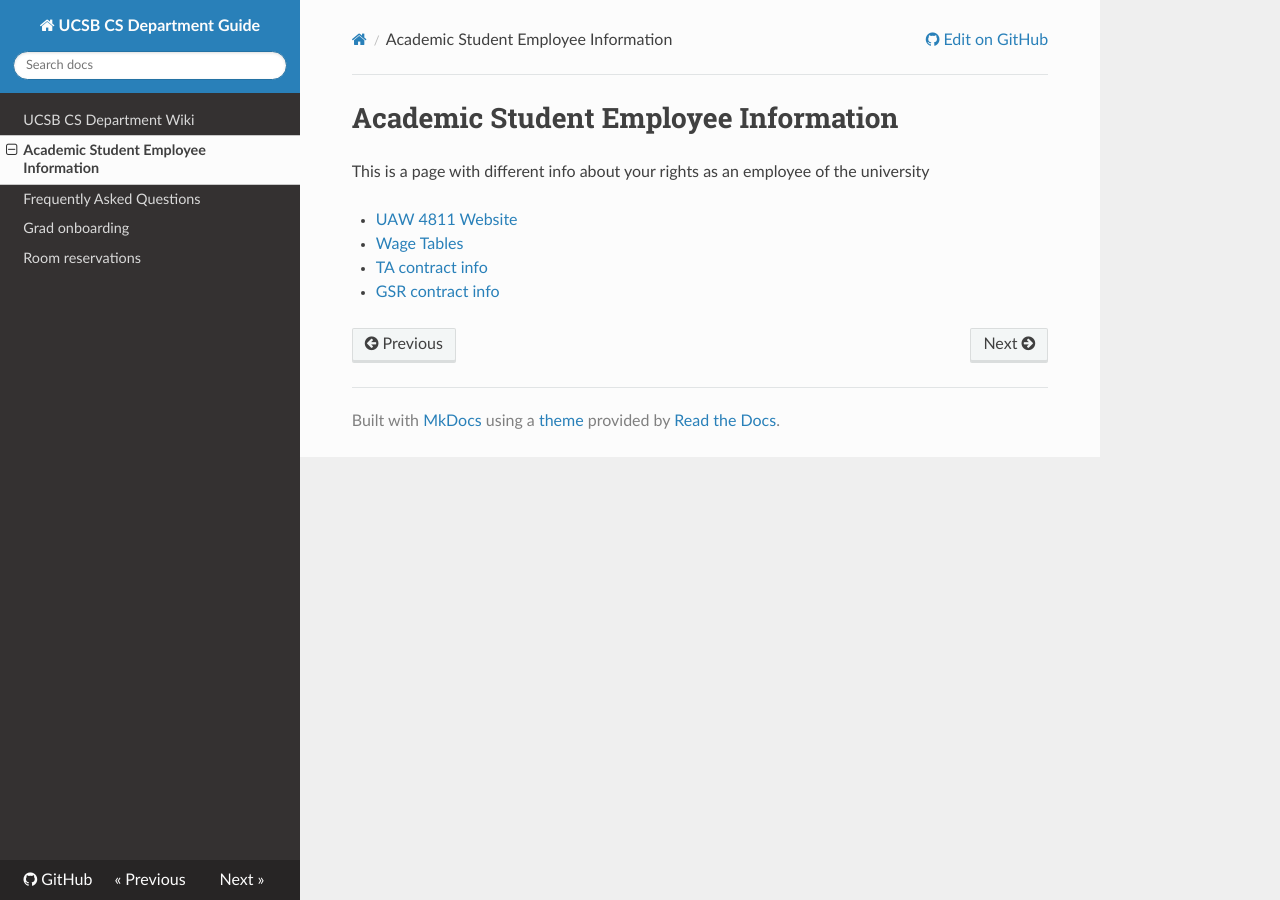
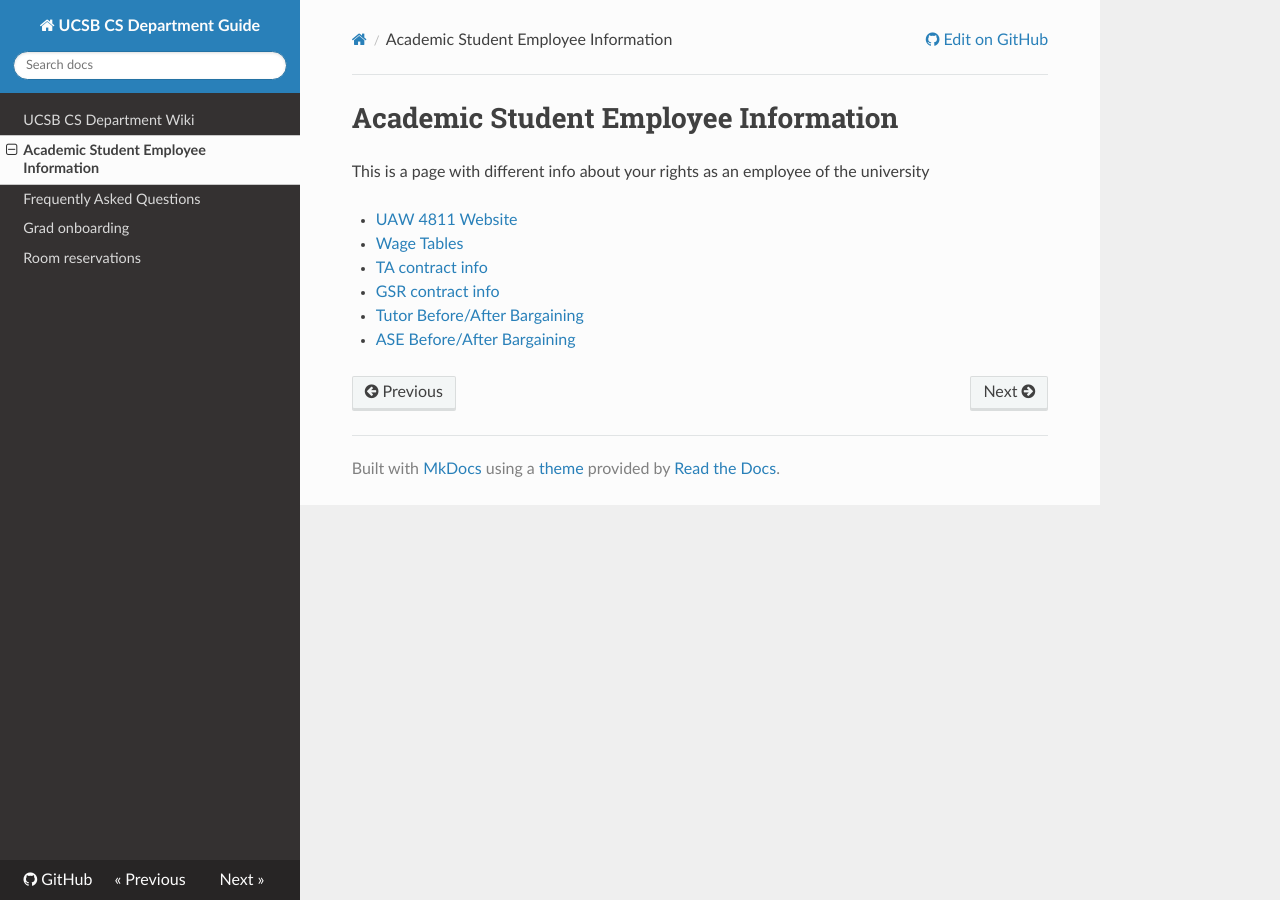
Before and after one commit to UCSB-CompSci-Grads/ucsb-compsci-grads.github.io, an MkDocs documentation site: the page built from wiki/ase.md, in a window 1280 px wide. Built offline with MkDocs 1.6.1, drawn with Linux system fonts in a browser that asks for light colours; nearby versions of some CDN libraries.

Commit message:
Update ase.md

```diff
--- a/wiki/ase.md
+++ b/wiki/ase.md
@@ -6,3 +6,5 @@ This is a page with different info about your rights as an employee of the unive
 - [Wage Tables](https://docs.google.com/spreadsheets/d/1c7LRSoA-pspnE6cKBy3KTGDo6yX9iGDTeiLUyijtiNk/edit?gid=901793577#gid=901793577)
 - [TA contract info](https://drive.google.com/file/d/1FqpPiynBeR-OEfhecgKYVeMPR0q5QwWg/view)
 - [GSR contract info](https://drive.google.com/file/d/1XApaM1-nbG7uWcTjvbC4YMSyn90g4Rbs/view)
+- [Tutor Before/After Bargaining](https://docs.google.com/document/d/12fQrYAdZP9dMgyHjdqRHQ2XoH0_PcyrgXLLQKVu0iLk/edit?tab=t.0)
+- [ASE Before/After Bargaining](https://docs.google.com/document/d/1HYH-pOpFA-aNn22faoFtuu5GkPmx8t7T_9D1z_Y5bvY/edit?tab=t.0)
```
